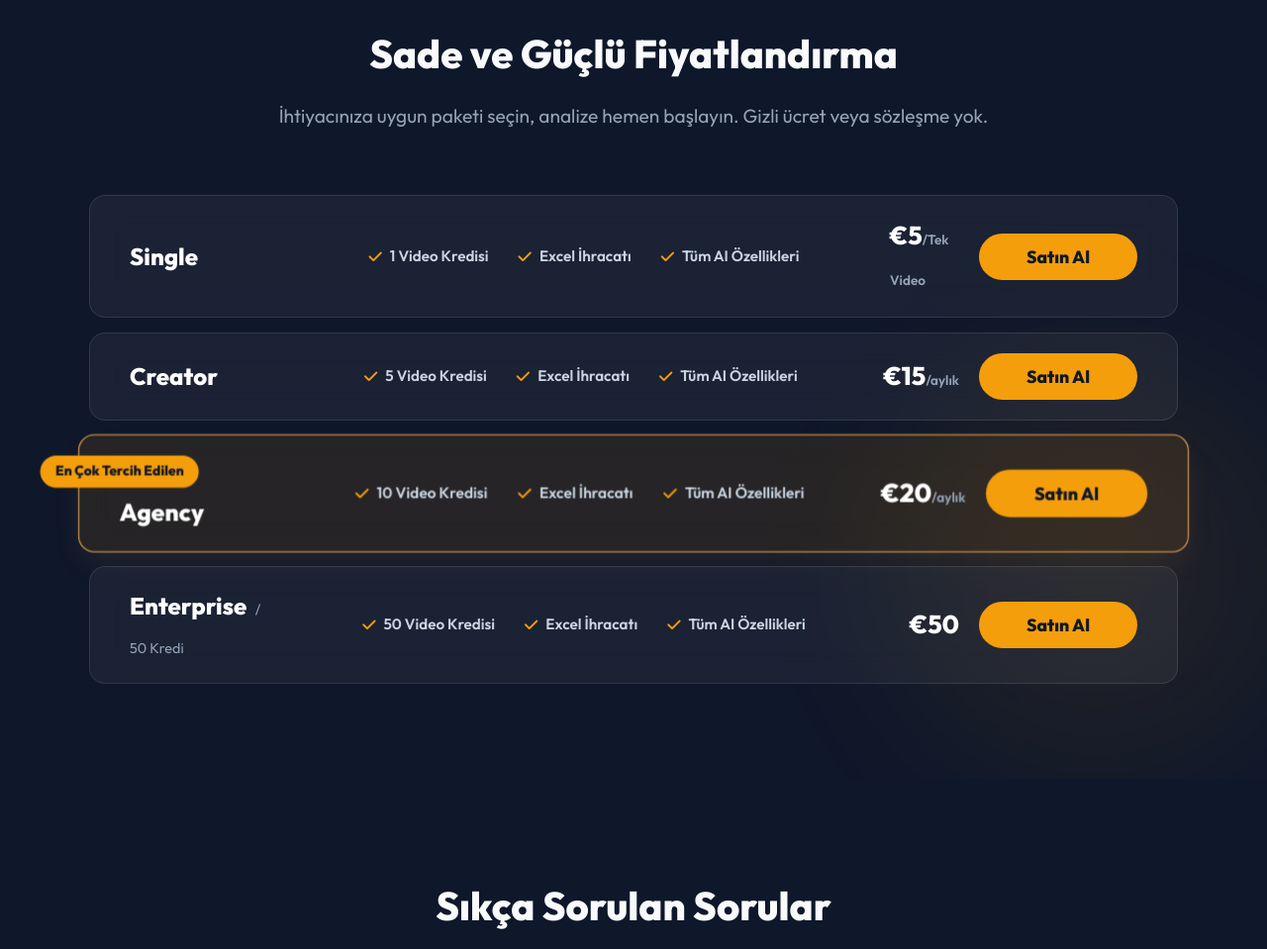
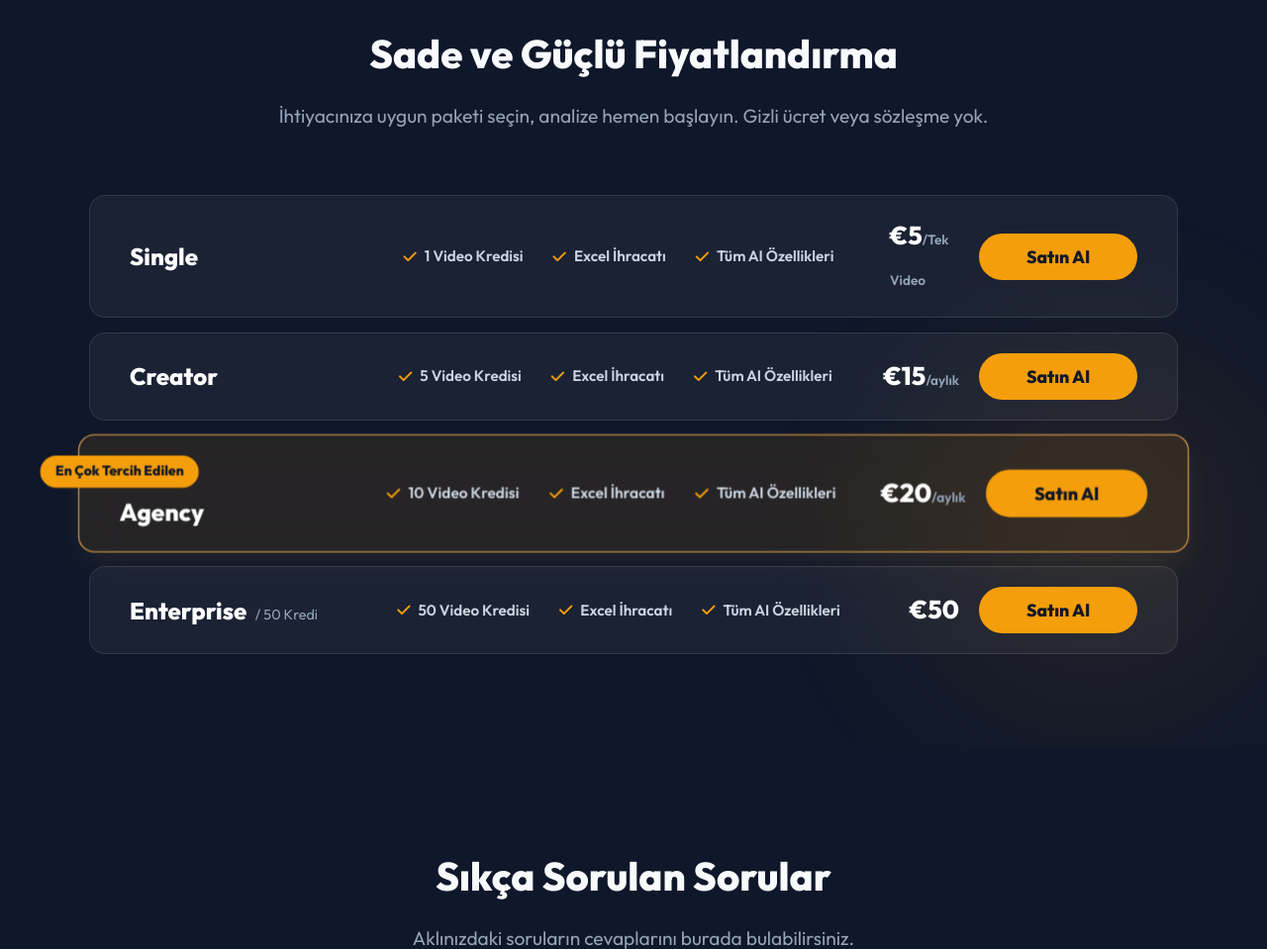
Before and after one commit to fatnarman-debug/youtube-analiz, a FastAPI app: page / in a window 1280 px wide. Shown: the part 1706-2665 px from the top of the page at 99% size. Run offline with FastAPI, Linux system fonts and the light colour scheme.

Commit message:
fix(ui): prevent line drop on enterprise package name by increasing flex basis and adding nowrap

```diff
--- a/static/css/style.css
+++ b/static/css/style.css
@@ -776,7 +776,8 @@ footer {
 }
 
 .pricing-col-name {
-    flex: 0 0 150px;
+    flex: 0 0 220px;
+    white-space: nowrap;
 }
 
 .pricing-col-feat {
```
